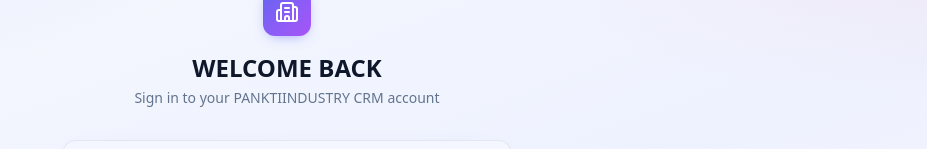
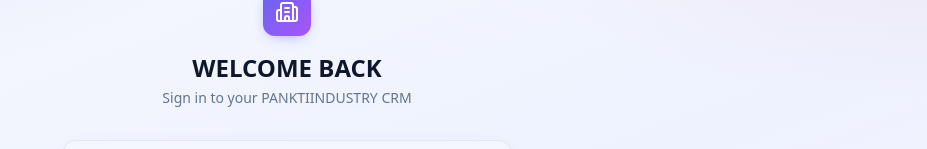
Before and after one commit to naveen9717/panktiindustry_crm, a Next.js app: page /login in a window 1280 px wide. Shown: the part 171-320 px from the top of the page, without its empty margins (353-1280 px from the left). Built offline with nearby package versions, Linux system fonts and the light colour scheme.

Commit message:
style: login subtitle 'Sign in to your PANKTIINDUSTRY CRM'

```diff
--- a/src/components/auth/login-form.tsx
+++ b/src/components/auth/login-form.tsx
@@ -80,7 +80,7 @@
           </div>
           <h1 className="text-2xl font-bold text-slate-900">WELCOME BACK</h1>
           <p className="mt-1 text-sm text-slate-500">
-            Sign in to your PANKTIINDUSTRY CRM account
+            Sign in to your PANKTIINDUSTRY CRM
           </p>
         </div>
 
```
